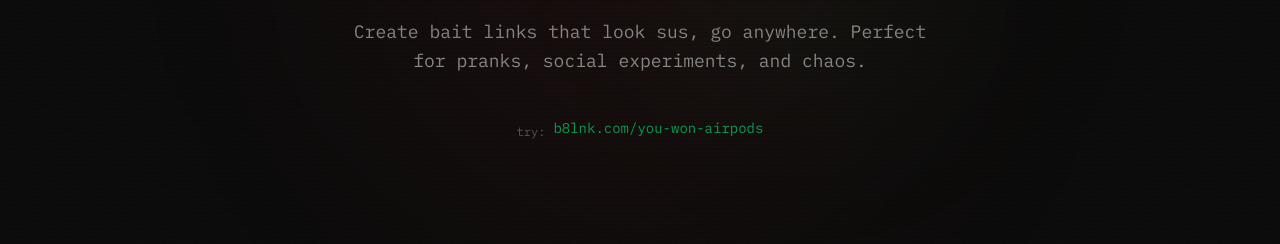
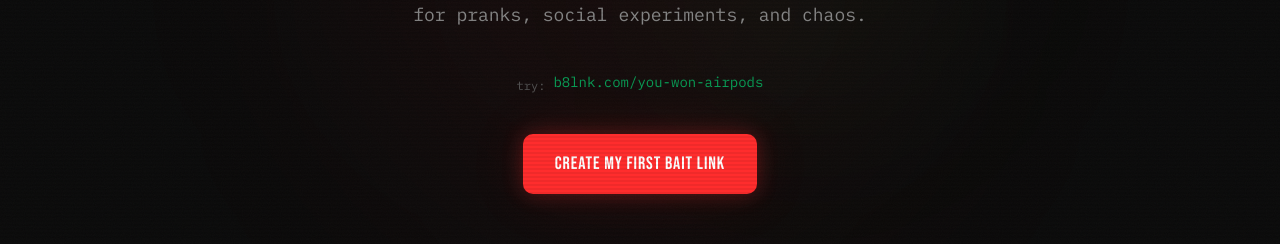
Before and after one commit to AbdelrahmanMostafa0/clickfold, a Next.js app: page / in a window 1280 px wide. Shown: the part 448-692 px from the top of the page. Built offline with nearby package versions, Linux system fonts and the light colour scheme; no server answers.

Commit message:
feat: handle the link open graph preview

```diff
--- a/app/l/[slug]/page.tsx
+++ b/app/l/[slug]/page.tsx
@@ -1,10 +1,27 @@
 import RedirectWithPopups from "@/components/links/RedirectWithPopups";
 import LinkNotFound from "@/components/links/LinkNotFound";
 import LinkInactive from "@/components/links/LinkInactive";
-import { redirectLink } from "@/services/links";
+import { getLinkOg, redirectLink } from "@/services/links";
 import { Link } from "@/types/link";
+import { buildLinkMetadata } from "@/lib/og";
 import { redirect } from "next/navigation";
 
+export async function generateMetadata({
+  params,
+}: {
+  params: { slug: string };
+}) {
+  const { slug } = await params;
+
+  const res = await getLinkOg(slug);
+  const og: any | null = res?.data ?? null;
+
+  if (!og) {
+    return { title: "Link Not Found" };
+  }
+
+  return buildLinkMetadata(og);
+}
 const page = async ({ params }: { params: { slug: string } }) => {
   const { slug } = await params;
 
--- a/app/layout.tsx
+++ b/app/layout.tsx
@@ -23,6 +23,20 @@ export const metadata: Metadata = {
   title: "b8lnk — Make them click. Make them regret.",
   description:
     "Create bait links that look sus, go anywhere. Perfect for pranks, social experiments, and chaos.",
+  openGraph: {
+    title: "b8lnk — Make them click. Make them regret.",
+    description:
+      "Create bait links that look sus, go anywhere. Perfect for pranks, social experiments, and chaos.",
+    images: ["/og-image.png"],
+    type: "website",
+  },
+  twitter: {
+    card: "summary_large_image",
+    title: "b8lnk — Make them click. Make them regret.",
+    description:
+      "Create bait links that look sus, go anywhere. Perfect for pranks, social experiments, and chaos.",
+    images: ["/og-image.png"],
+  },
 };
 
 export default function RootLayout({
--- /dev/null
+++ b/components/home-page/CTAButton.tsx
@@ -0,0 +1,35 @@
+"use client";
+import { motion } from "framer-motion";
+import { useRouter } from "next/navigation";
+import { useUser } from "@/context/UserContext";
+
+const CTAButton = () => {
+  const { user } = useUser();
+  const router = useRouter();
+  return (
+    <motion.button
+      whileHover={{ scale: 1.05 }}
+      whileTap={{ scale: 0.95 }}
+      initial={{ opacity: 0, y: 10 }}
+      animate={{ opacity: 1, y: 0 }}
+      exit={{ opacity: 0, y: -10 }}
+      transition={{ duration: 0.3 }}
+      onClick={() => {
+        if (user) {
+          router.push("/create");
+        } else {
+          router.push("/signup?callbackUrl=/create");
+        }
+      }}
+      className="px-8 py-4 w-fit mx-auto bg-[#ff2d2d] hover:bg-[#e62626] text-white text-lg rounded-lg transition-colors glow-red"
+      style={{
+        fontFamily: "var(--font-display)",
+        letterSpacing: "0.05em",
+      }}
+    >
+      {user ? "Create New Bait Link" : "Create My First Bait Link"}
+    </motion.button>
+  );
+};
+
+export default CTAButton;
--- a/components/home-page/FinalCTA.tsx
+++ b/components/home-page/FinalCTA.tsx
@@ -1,8 +1,13 @@
 "use client";
 
+import { useUser } from "@/context/UserContext";
 import { motion } from "framer-motion";
+import { useRouter } from "next/navigation";
+import CTAButton from "./CTAButton";
 
 export default function FinalCTA() {
+  const { user } = useUser();
+  const router = useRouter();
   return (
     <section className="py-32 px-6 relative noise-bg overflow-hidden">
       {/* Background glow */}
@@ -27,18 +32,7 @@ export default function FinalCTA() {
           No credit card. No shame. Just chaos.
         </p>
 
-        <motion.button
-          whileHover={{ scale: 1.05 }}
-          whileTap={{ scale: 0.95 }}
-          className="px-8 py-4 bg-[#ff2d2d] hover:bg-[#e62626] text-white text-lg rounded-lg transition-colors glow-red"
-          style={{ fontFamily: "var(--font-display)", letterSpacing: "0.05em" }}
-        >
-          Create My First Bait Link
-        </motion.button>
-
-        <p className="text-[#444] text-xs mt-6">
-          Free forever · No sign-up required to try
-        </p>
+        <CTAButton />
       </motion.div>
     </section>
   );
--- a/components/home-page/Hero.tsx
+++ b/components/home-page/Hero.tsx
@@ -3,6 +3,8 @@
 import { useState, useEffect } from "react";
 import { motion, AnimatePresence } from "framer-motion";
 import { useUser } from "@/context/UserContext";
+import { useRouter } from "next/navigation";
+import CTAButton from "./CTAButton";
 
 const exampleSlugs = [
   "free-iphone-claim",
@@ -15,7 +17,7 @@ const exampleSlugs = [
 export default function Hero() {
   const [slug, setSlug] = useState("");
   const [currentExample, setCurrentExample] = useState(0);
-
+  const router = useRouter();
   useEffect(() => {
     const interval = setInterval(() => {
       setCurrentExample((prev) => (prev + 1) % exampleSlugs.length);
@@ -52,7 +54,7 @@ export default function Hero() {
           Create bait links that look sus, go anywhere. Perfect for pranks,
           social experiments, and chaos.
         </motion.p>
-
+        <div className="flex flex-col gap-8">
           <motion.div
             initial={{ opacity: 0 }}
             animate={{ opacity: 1 }}
@@ -73,6 +75,8 @@ export default function Hero() {
               </motion.span>
             </AnimatePresence>
           </motion.div>
+          <CTAButton />
+        </div>
       </div>
     </section>
   );
--- /dev/null
+++ b/lib/og.ts
@@ -0,0 +1,36 @@
+import { Metadata } from "next";
+import { Link } from "@/types/link";
+
+/**
+ * Builds Next.js Metadata for a b8lnk based on its ogMode:
+ * - "custom" / "original" → uses link.og (API populates it for both)
+ * - "none" → disables OG with noindex
+ */
+export function buildLinkMetadata(og: any): Metadata {
+  if (og.ogMode === "none") {
+    return {
+      title: "",
+      description: "",
+      openGraph: null,
+      twitter: null,
+    };
+  }
+
+  const { title, description, image } = og;
+
+  return {
+    title,
+    description,
+    openGraph: {
+      title,
+      description,
+      ...(image ? { images: [image] } : {}),
+    },
+    twitter: {
+      title,
+      description,
+      ...(image ? { images: [image] } : {}),
+    },
+    ...(image ? { icons: { icon: image } } : {}),
+  };
+}
--- a/services/links.ts
+++ b/services/links.ts
@@ -16,7 +16,15 @@ export const redirectLink = async (slug: string) => {
     return null;
   }
 };
-
+export const getLinkOg = async (slug: string) => {
+  try {
+    const { data } = await api.get(`/links/og/${slug}`);
+    return data;
+  } catch (error) {
+    console.error("Error getting link OG:", error);
+    return null;
+  }
+};
 export const userLinksStats = async () => {
   try {
     const { data } = await api.get(`/links/stats`);
```
Also changed, not shown: public/og-image.png (added). Lines whose indentation alone changed are shown as unchanged.
